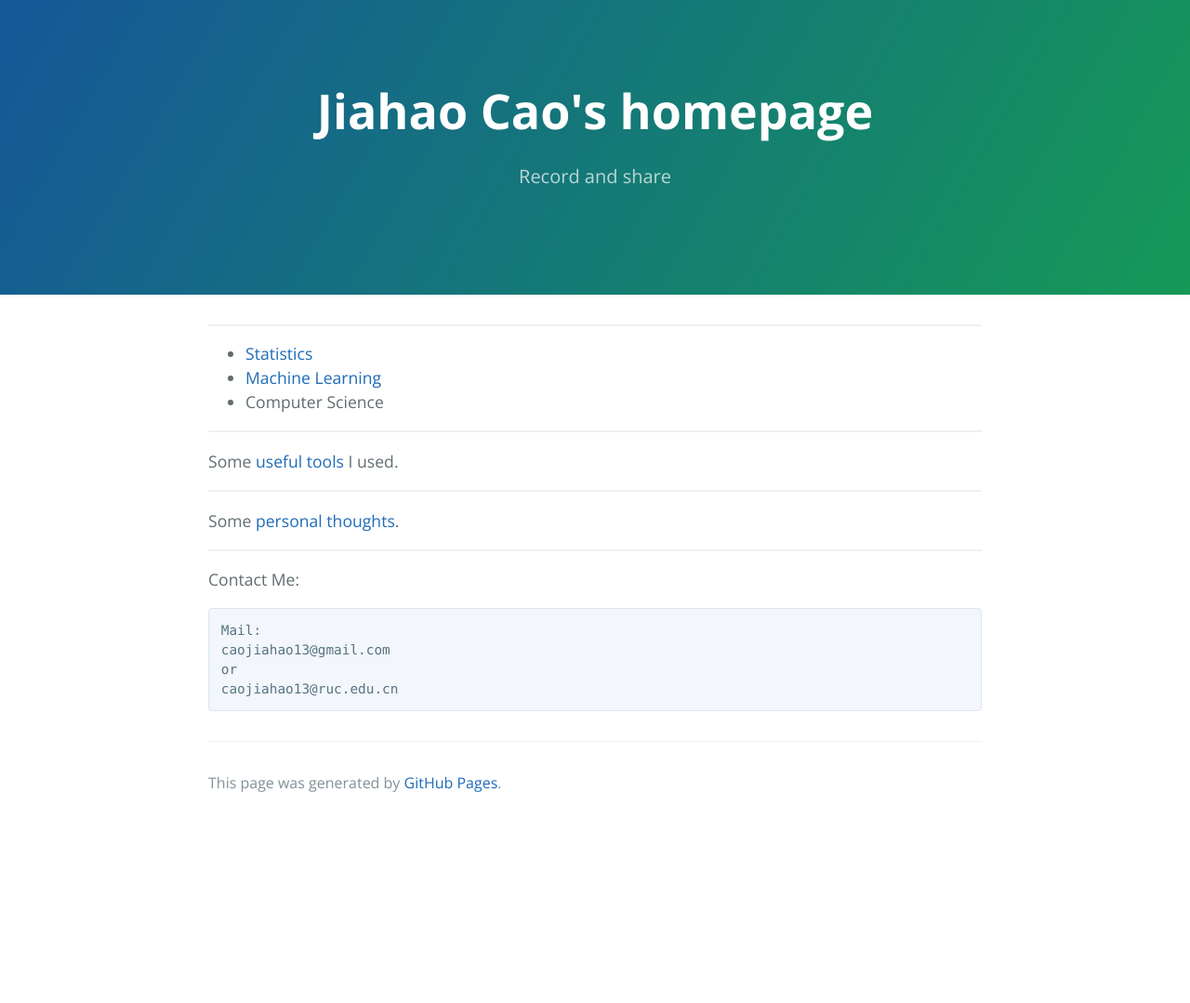
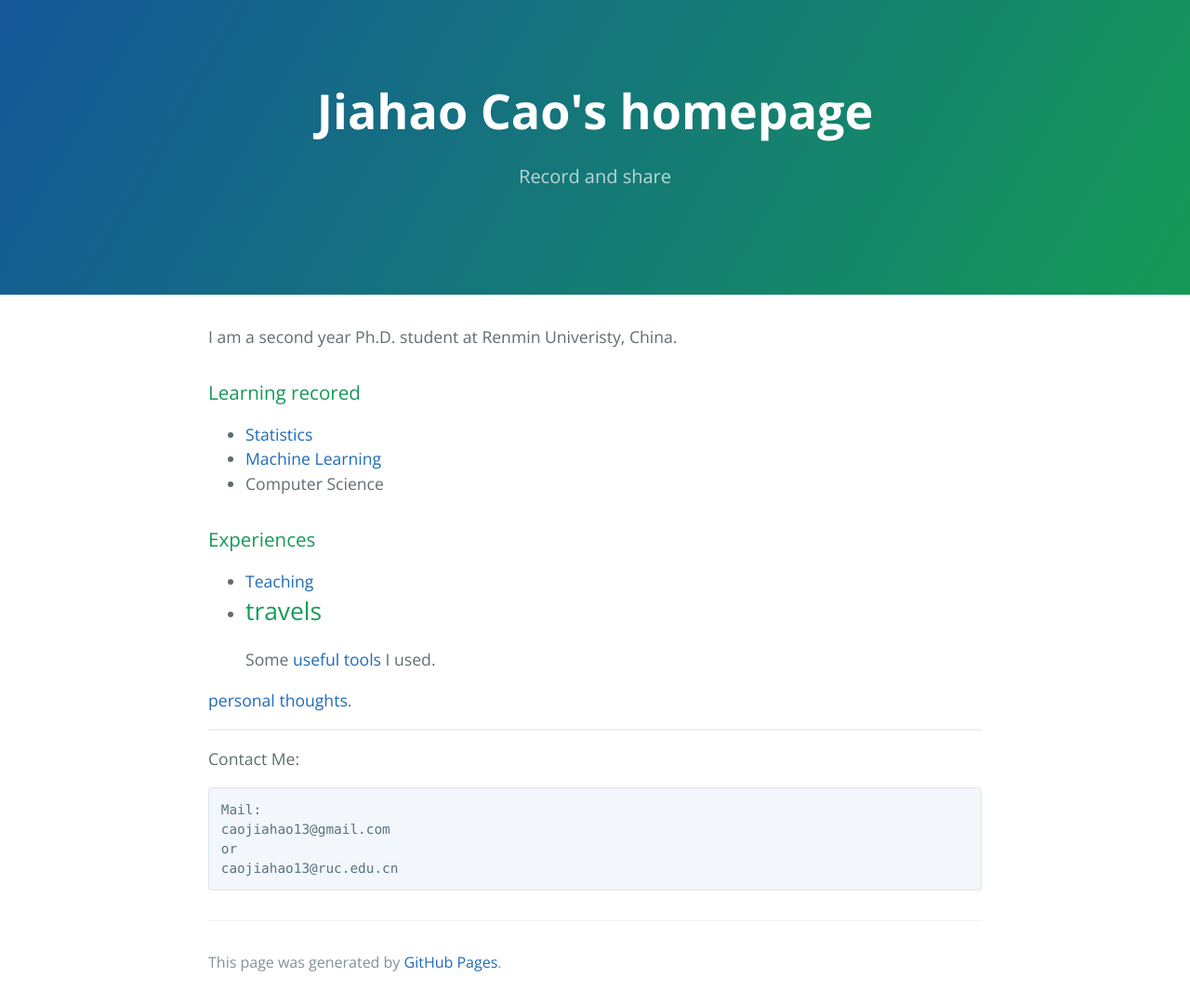
Before and after one commit to caojiahao13/caojiahao13.github.io, a Jekyll site: the page built from index.md, in a window 1280 px wide. Shown: the whole page at 93% size. Built offline with Jekyll 4.4.1, drawn with Linux system fonts in a browser that asks for light colours; before the commit the page ends 900 px from its top, so only the background shows below that.

Commit message:
add teaching and small modification

```diff
--- a/index.md
+++ b/index.md
@@ -5,16 +5,26 @@ description: Record and share
 theme: jekyll-theme-cayman
 ---
 
----
+
+I am a second year Ph.D. student at Renmin Univeristy, China.
+
+
+### Learning recored
 - [Statistics](./Statistics/Statistics.html)
 - [Machine Learning](./Machine_Learning/Machine_Learning.html)
 - Computer Science
 
+
+### Experiences
+* [Teaching](./Teaching/Teaching.html)
+* travels
 ---
 Some [useful tools](./myTools/myTools.html) I used.
 
----
-Some [personal thoughts](./Personal_Thoughts/Personal_Thoughts.html).
+
+
+
+[personal thoughts](./Personal_Thoughts/Personal_Thoughts.html).
 
 ---
 Contact Me:
```
Also changed, not shown: Teaching/Teaching.md (added, +8 -0 lines).
